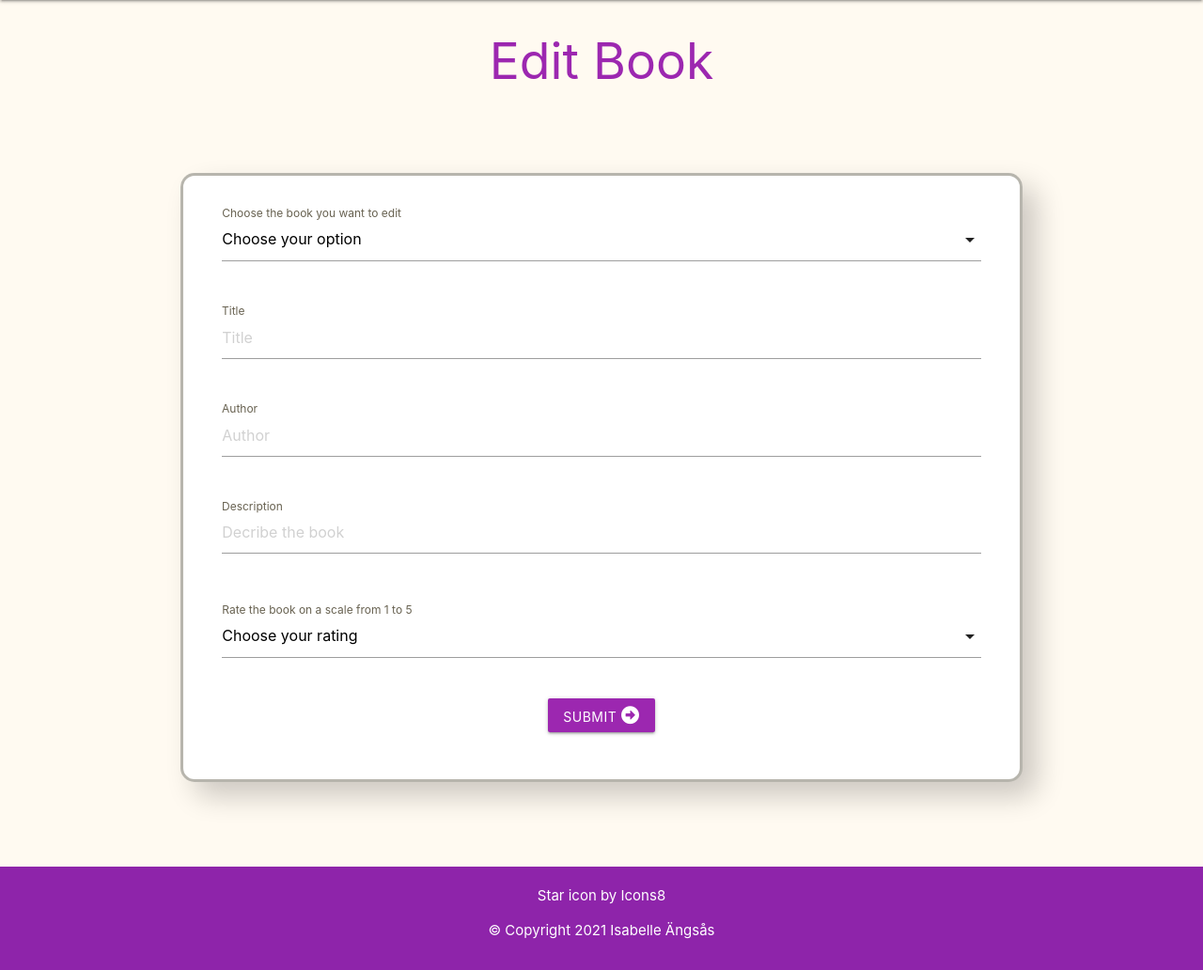
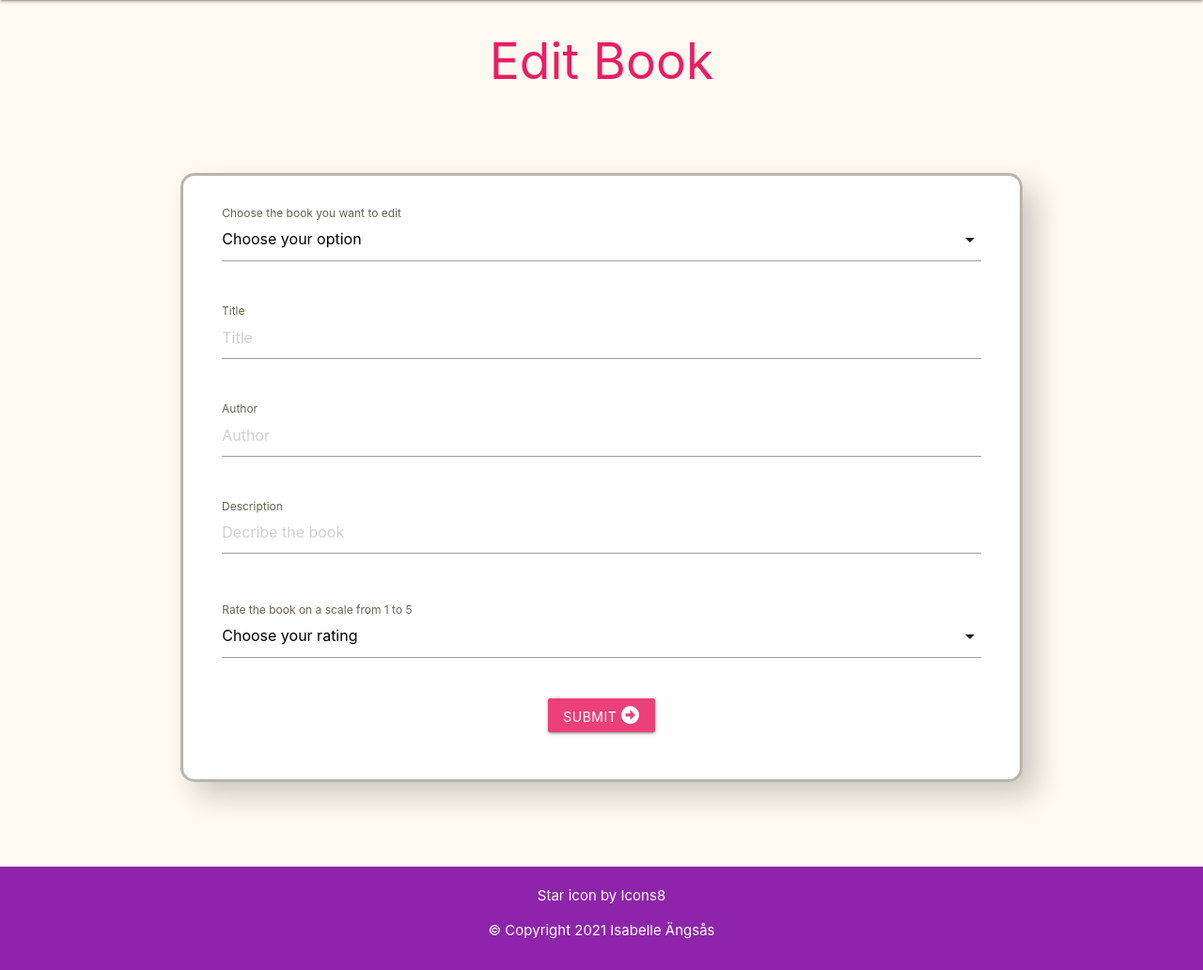
Before and after one commit to mmmangooo/Milestone-project3, a Flask app: template templates/edit_book.html in a window 1280 px wide. Shown: the part 64-1096 px from the top of the page at 94% size. Run offline with Flask 2, Linux system fonts and the light colour scheme; the template is opened without the code that fills it: most values are stand-ins (such as "Sample title", 1, 10 or a date in 2020); some libraries are stand-ins or nearby versions.

Commit message:
Added code for getting book from db to choose which to edit or delete

```diff
--- a/app.py
+++ b/app.py
@@ -32,6 +32,20 @@ def get_books():
     return render_template("index.html", books=books, new_books=new_books)
 
 
+@app.route("/nav_edit/")
+def nav_edit():
+    books = mongo.db.books.find()
+    book = '_book_id'
+    return render_template("edit_book.html", books=books, book=book)
+
+
+@app.route("/nav_delete")
+def nav_delete():
+    books = mongo.db.books.find()
+    book = '_book_id'
+    return render_template("delete_book.html", books=books, book=book)
+
+
 @app.route("/add_book", methods=["GET", "POST"])
 def add_book():
     # Adds instance of book to db:
@@ -53,7 +67,7 @@ def add_book():
     return render_template("add_book.html", books=books)
 
 
-@app.route("/edit_book", methods=["GET", "POST"])
+@app.route("/edit_book/<book_id>", methods=["POST"])
 def edit_book(book_id):
     if request.method == "POST":
         submit = {
@@ -64,13 +78,10 @@ def edit_book(book_id):
         }
         mongo.db.books.update({"_id": ObjectId(book_id)}, submit)
         flash("You have successfully edited book information!")
-        return redirect(url_for("edit_book"))
-
-    book = mongo.db.books.find_one({"_id": ObjectId(book_id)})
-    return render_template("edit_book.html", book=book)
+    return render_template("edit_book.html")
 
 
-@app.route("/delete_book")
+@app.route("/delete_book/<book_id>")
 def delete_book(book_id):
     book = mongo.db.books.find_one({"_id": ObjectId(book_id)})
     flash("Book successfully deleted")
--- a/static/css/style.css
+++ b/static/css/style.css
@@ -82,7 +82,6 @@ hr {
     margin-bottom: 6rem;
 }
 
-
 .icon-links p{
     text-decoration: none;
     color: #7b1fa2;
--- a/templates/add_book.html
+++ b/templates/add_book.html
@@ -2,7 +2,7 @@
 
 {% block content %}
 
-    <h2 class="center-align purple-text darken-4-text">Add Book</h2>
+    <h2 class="center-align pink-text lighten-1">Add Book</h2>
     <div class="container s12 m6 l2 xl2">
         <div class="row form-container white">
 
--- a/templates/base.html
+++ b/templates/base.html
@@ -34,10 +34,10 @@
                         <a href="{{ url_for('add_book') }}">Add Book</a>
                     </li>
                     <li>
-                        <a href="{{ url_for('edit_book') }}">Edit Book</a>
+                        <a href="{{ url_for('nav_edit') }}">Edit Book</a>
                     </li>
                     <li>
-                        <a href="{{ url_for('delete_book')}}">Delete Book</a>
+                        <a href="{{ url_for('nav_delete') }}">Delete Book</a>
                     </li>
                     <li>
                         <a href="{{ url_for('contact') }}">Contact</a>
@@ -53,10 +53,10 @@
                         <a href="{{ url_for('add_book') }}">Add Book</a>
                     </li>
                     <li>
-                        <a href="{{ url_for('edit_book') }}">Edit Book</a>
+                        <a href="{{ url_for('nav_edit') }}">Edit Book</a>
                     </li>
                     <li>
-                        <a href="{{ url_for('delete_book')}}">Delete Book</a>
+                        <a href="{{ url_for('nav_delete') }}">Delete Book</a>
                     </li>
                     <li>
                         <a href="{{ url_for('contact') }}">Contact</a>
--- a/templates/delete_book.html
+++ b/templates/delete_book.html
@@ -5,13 +5,13 @@
     <div class="container s12 m6 l2">
         <div class="row form-container">
 
-            <form class="col s12" method="POST" action="">
+            <form class="col s12" method="POST" action="{{ url_for('delete_book', book_id=book._id) }} ">
                  <div class="row">
                     <div class="input-field col s12">
 
                         <select id="delete_book" name="delete_book" class="validate" required>
                           {% for book in books %}
-                                <option value="{{ books.title }}">{{ books.title }}
+                                <option value="{{ book.title }}">{{ book.title }}
                                 </option>
 
                            {% endfor %}
@@ -23,7 +23,7 @@
 
 
                 <div class="row center-align">
-                    <button class="btn waves-effect waves-light" type="submit" name="action">Delete book
+                    <button class="btn pink lighten-1" type="submit" name="action">Delete book
                         <i class="fas fa-arrow-alt-circle-right"></i>
                     </button>
                 </div>
--- a/templates/edit_book.html
+++ b/templates/edit_book.html
@@ -2,7 +2,7 @@
 
 {% block content %}
 
-    <h2 class="center-align purple-text darken-4-text">Edit Book</h2>
+    <h2 class="center-align pink-text lighten-1">Edit Book</h2>
     <div class="container s12 m6 l2">
         <div class="row form-container white">
 
@@ -13,7 +13,7 @@
                             <option value="" disabled selected>Choose your option
                             </option>
                             {% for book in books %}
-                                <option value="{{ books.title }}">{{ books.title }}
+                                <option value="{{ book.title }}">{{ book.title }}
                                 </option>
                             {% endfor %}
                         </select>
@@ -22,20 +22,20 @@
                 </div>
                 <div class="row">
                     <div class="input-field col s12">
-                        <input placeholder="Title" id="title" type="text" name="title" class="validate" minlength="5" maxlength="50" required>
+                        <input placeholder="Title" id="title" type="text" name="title" class="validate" minlength="5" maxlength="50">
                         <label for="title">Title</label>
                     </div>
                 </div>
                 <div class="row">
                     <div class="input-field col s12">
-                        <input placeholder="Author" id="author" type="text" name="author" class="validate" minlength="5" maxlength="50" required>
+                        <input placeholder="Author" id="author" type="text" name="author" class="validate" minlength="5" maxlength="50">
                         <label for="author">Author</label>
                     </div>
                 </div>
                 <div class="row">
                     <div class="input-field col s12">
                         <label for="description">Description</label>
-                        <textarea placeholder="Decribe the book" id="description" name="description" class="materialize-textarea" minlength="5" maxlength="300" required></textarea>
+                        <textarea placeholder="Decribe the book" id="description" name="description" class="materialize-textarea" minlength="5" maxlength="300"></textarea>
 
                     </div>
                 </div>
@@ -56,7 +56,7 @@
                 </div>
 
                 <div class="row center-align">
-                    <button class="btn purple" type="submit" name="action">Submit
+                    <button class="btn pink lighten-1" type="submit" name="action">Submit
                         <i class="fas fa-arrow-alt-circle-right"></i>
                     </button>
                 </div>
```
Also changed, not shown: templates/index.html (+5 -5 lines).
